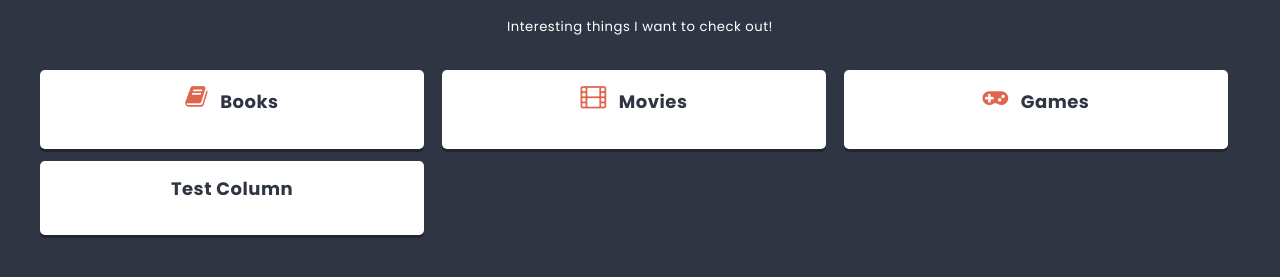
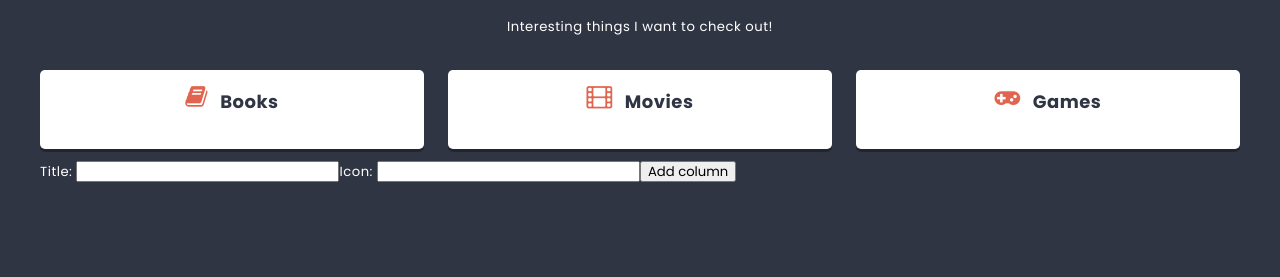
Before and after one commit to spawlaczyk/react-project, a React (Create React App) app: page / in a window 1280 px wide. Shown: the part 471-748 px from the top of the page. Built offline with nearby package versions, Linux system fonts and the light colour scheme.

Commit message:
Change columns

```diff
--- a/package.json
+++ b/package.json
@@ -11,6 +11,7 @@
     "react-dom": "^17.0.2",
     "react-scripts": "5.0.0",
     "sass": "^1.49.9",
+    "shortid": "^2.2.16",
     "web-vitals": "^2.1.4"
   },
   "scripts": {
--- /dev/null
+++ b/src/components/ColumnForm/ColumnForm.js
@@ -0,0 +1,22 @@
+import styles from './ColumnForm.module.scss';
+import { useState } from 'react';
+
+const ColumnForm = props => {
+  const [title, setTitle] = useState ('');
+  const [icon, setIcon] = useState('');
+  const handleSubmit = e => {
+    e.preventDefault();
+    props.action({ title: title, icon: icon });
+    setTitle('');
+    setIcon('');
+  }
+  return (
+    <form onSubmit={handleSubmit}>
+      Title: <input type='text' value={title} onChange={e => setTitle(e.target.value)} />
+      Icon: <input type='text' value={icon} onChange={e => setIcon(e.target.value)} />
+      <button>Add column</button>
+    </form>
+  );
+}
+
+export default ColumnForm;
--- a/src/components/List/List.js
+++ b/src/components/List/List.js
@@ -1,6 +1,8 @@
 import styles from './List.module.scss';
 import Column from '../Column/Column.js';
-import { useEffect, useState } from 'react';
+import ColumnForm from '../ColumnForm/ColumnForm.js';
+import { useState } from 'react';
+import shortid from 'shortid';
 
 const List = () => {
 
@@ -10,12 +12,9 @@
     { id: 3, title: 'Games', icon: 'gamepad'},
   ]);
 
-  useEffect(() => {
-
-    setTimeout(() => {
-      setColumns([...columns, {id: 4, title: 'Test Column'}]);
-    }, 2000);
-  }, []);
+  const addColumn = newColumn => {
+    setColumns([...columns, { id: shortid(), title: newColumn.title, icon: newColumn.icon}]);
+  }
 
   return (
     <div className={styles.list}>
@@ -26,6 +25,7 @@
       <section className={styles.columns}>
         {columns.map(column => <Column key={column.id} title={column.title} icon={column.icon} />)}
       </section>
+      <ColumnForm action={addColumn} />
     </div>
   );
 };
```
Also changed, not shown: src/components/ColumnForm/ColumnForm.module.scss (added), 1 other file (tests, documents, lock files or other folders).
